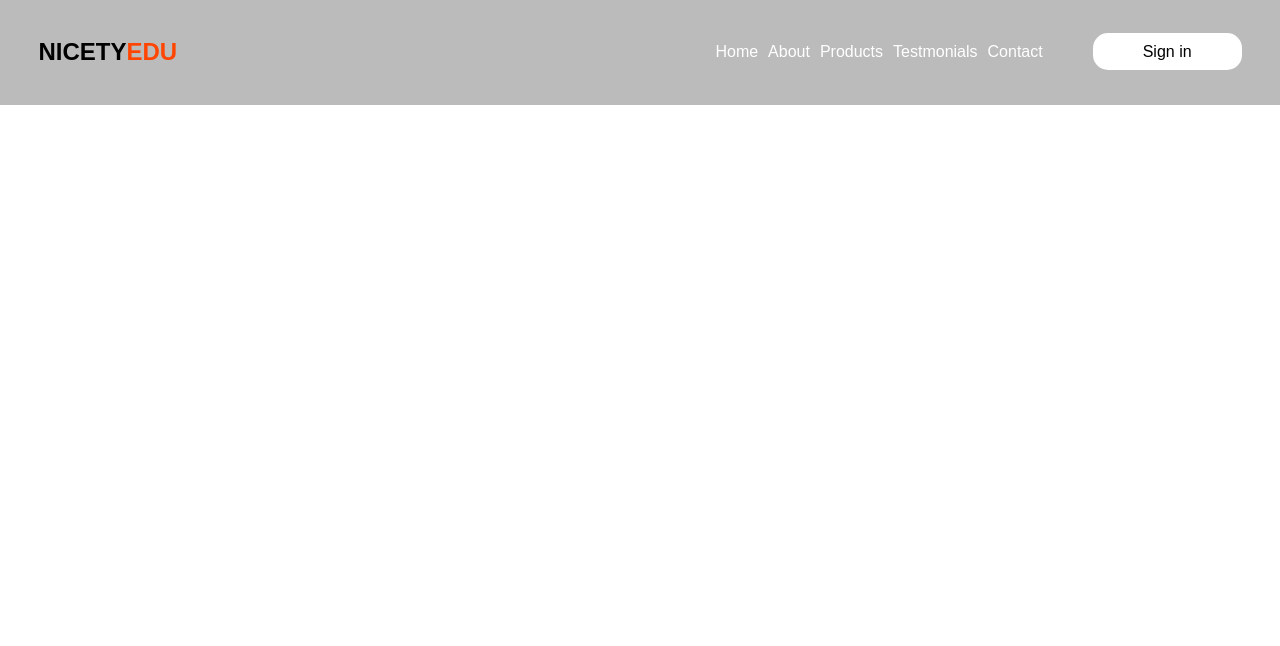
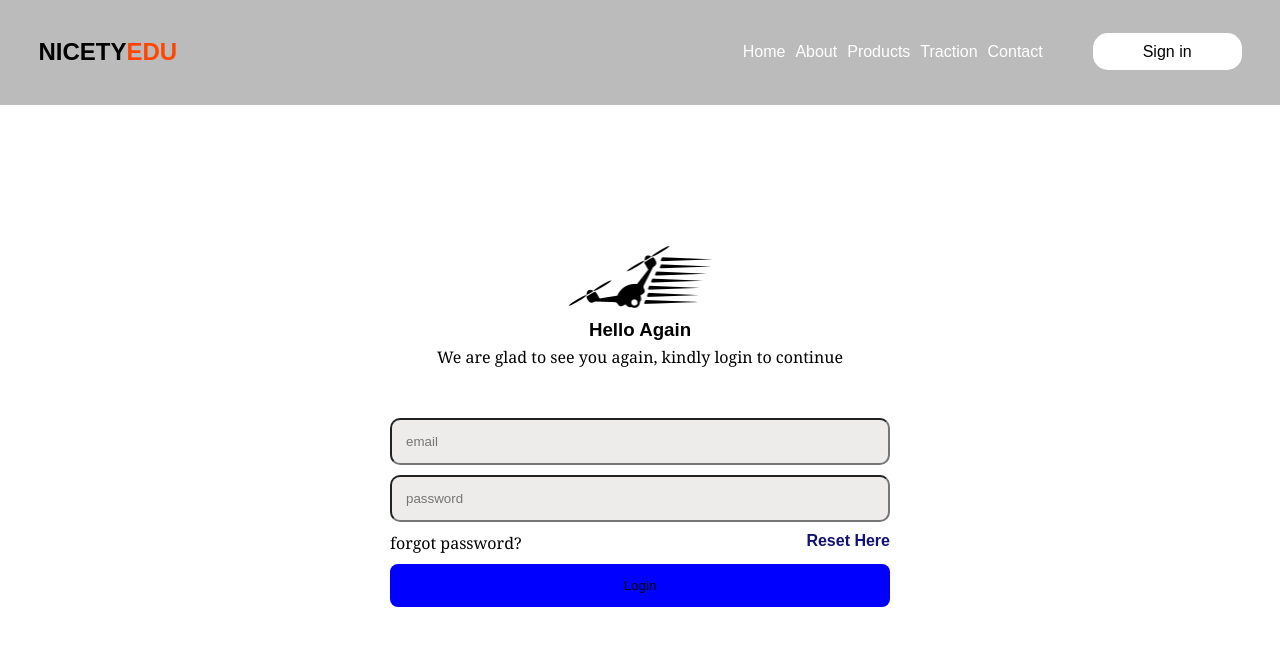
Before and after one commit to Nicetyfarm-Technologies/nicetyedu-react-webapp, a React (Create React App) app: page /signin in a window 1280 px wide. Shown: the top 646 px of the page. Built offline with nearby package versions, Linux system fonts and the light colour scheme.

Commit message:
add login page

```diff
--- a/src/App.js
+++ b/src/App.js
@@ -5,8 +5,9 @@ import {
 } from 'react-router-dom';
 import Navbar from './components/NavBar/index';
 import Home from './components/Pages/Home';
-import About from './components/About/About';
-import Products from './components/Products/Products';
+import AboutPage from './components/Pages/About';
+import ProductsPage from './components/Pages/Products';
+import LoginPage from './components/Pages/Login';
 
 class App extends Component {
   render() {
@@ -15,8 +16,9 @@ class App extends Component {
         <Navbar />
        <Routes>
         <Route path="/" element={<Home />} />
-				<Route path="/about" element={<About />} />
-				<Route path="/services" element={<Products />} />
+				<Route path="/about" element={<AboutPage />} />
+				<Route path="/products" element={<ProductsPage />} />
+        <Route path="/signin" element={<LoginPage />} />
 			</Routes>
       </Router>
     );
--- /dev/null
+++ b/src/components/Login/Login.css
@@ -0,0 +1,58 @@
+.login-container {
+    width: 100%;
+    height: 80vh;
+    /* background-color: rgb(118, 156, 240); */
+    display: flex;
+    align-items: center;
+    justify-content: center;
+    flex-direction: column;
+    gap: 50px;
+    padding: 50px;
+}
+
+.login-container img {
+    width: 150px;
+}
+
+.welcome-container {
+    width: 90%;
+    max-width: 500px;
+    display: flex;
+    flex-direction: column;
+    align-items: center;
+    gap: 5px;
+    text-align: center;
+}
+
+form {
+    display: flex;
+    flex-direction: column;
+    width: 100%;
+    max-width: 500px;
+    gap: 10px;
+}
+
+input {
+    padding: 14px;
+    width: 100%;
+    background-color: #eeebeb;
+    border-radius: 10px;
+    border: 1x solid blue;
+}
+
+.password-reset {
+    display: flex;
+    justify-content: space-between;
+}
+
+.reset-password {
+    color: rgb(17, 18, 116);
+    font-weight: bold;
+}
+
+.log-btn {
+    padding: 14px;
+    border-radius: 8px;
+    background-color: blue;
+    border: none;
+}
--- /dev/null
+++ b/src/components/Login/Login.js
@@ -0,0 +1,34 @@
+import React, { useState } from "react";
+import { useRef } from "react";
+import { Link } from "react-router-dom";
+import "./Login.css";
+import logo from "../Images/icon2.png";
+import { FontAwesomeIcon } from '@fortawesome/react-fontawesome'
+import { faEnvelope, faEye } from '@fortawesome/free-solid-svg-icons'
+
+const EmailIcon = <FontAwesomeIcon icon={faEnvelope} />
+const EyeIcon = <FontAwesomeIcon icon={faEye} />
+
+function Login() {
+
+  return (
+    <div className="login-container">
+      <div className="welcome-container">
+         <img src={logo} />
+         <h3>Hello Again</h3>
+         <p>We are glad to see you again, kindly login to continue</p>
+      </div>
+      <form className="form">
+        <input type={"email"} placeholder="email" required />
+        <input type={"password"} placeholder="password" required />
+        <div className="password-reset">
+            <p>forgot password?</p>
+            <Link to="/reset-password" className="reset-password">Reset Here</Link>
+        </div>
+        <button type="button" className="log-btn">Login</button>
+      </form>
+    </div>
+  );
+}
+
+export default Login;
--- a/src/components/NavBar/index.js
+++ b/src/components/NavBar/index.js
@@ -51,10 +51,10 @@ function NavBar() {
 								<NavLink to="/about" activestyle="true">About</NavLink>
 							</li>
 							<li className="">
-								<NavLink to="/services" activestyle="true">Products</NavLink>
+								<NavLink to="/products" activestyle="true">Products</NavLink>
 							</li>
 							<li className="">
-								<NavLink to="/testmonials" activestyle="true">Testmonials</NavLink>
+								<NavLink to="/traction" activestyle="true">Traction</NavLink>
 							</li>
 							<NavLink to="/contact" activestyle="true">
 								<li className="">Contact</li>
--- a/src/components/Pages/About.js
+++ b/src/components/Pages/About.js
@@ -0,0 +1,11 @@
+import About from "../About/About";
+
+const AboutPage = () => {
+    return (
+      <>
+        <About />
+      </>
+    )
+}
+
+export default AboutPage;
--- a/src/components/Pages/Login.js
+++ b/src/components/Pages/Login.js
@@ -0,0 +1,11 @@
+import Login from "../Login/Login";
+
+const LoginPage = () => {
+    return (
+      <>
+        <Login />
+      </>
+    )
+}
+
+export default LoginPage;
--- a/src/components/Pages/Products.js
+++ b/src/components/Pages/Products.js
@@ -0,0 +1,11 @@
+import Products from "../Products/Products";
+
+const ProductsPage = () => {
+    return (
+      <>
+        <Products />
+      </>
+    )
+}
+
+export default ProductsPage;
--- a/src/components/Products/Products.js
+++ b/src/components/Products/Products.js
@@ -6,6 +6,7 @@ import "./Products.css";
 import nicetyfarmPic from "../Images/nicetyfarm-pic.png";
 import nicetyTech from "../Images/nicetyedu-pic.png";
 import nicetyeduPic from "../Images/nicetytech.png";
+import { Link } from "react-router-dom";
 
 function Products() {
   var settings = {
@@ -56,7 +57,7 @@ function Products() {
             and pests, as well as information on the best practices for
             preventing and treating them.
           </p>
-          <a className="btn2" href="https//wwww.nicetyfarm.com/">View Product</a>
+          <Link to={{ pathname: "https//wwww.nicetyfarm.com/" }} target="_blank" className="btn2" >View Product</Link>
           </div>
 
           </div>
```
Also changed, not shown: src/components/Images/icon.png (added), src/components/Images/icon2.png (added).
